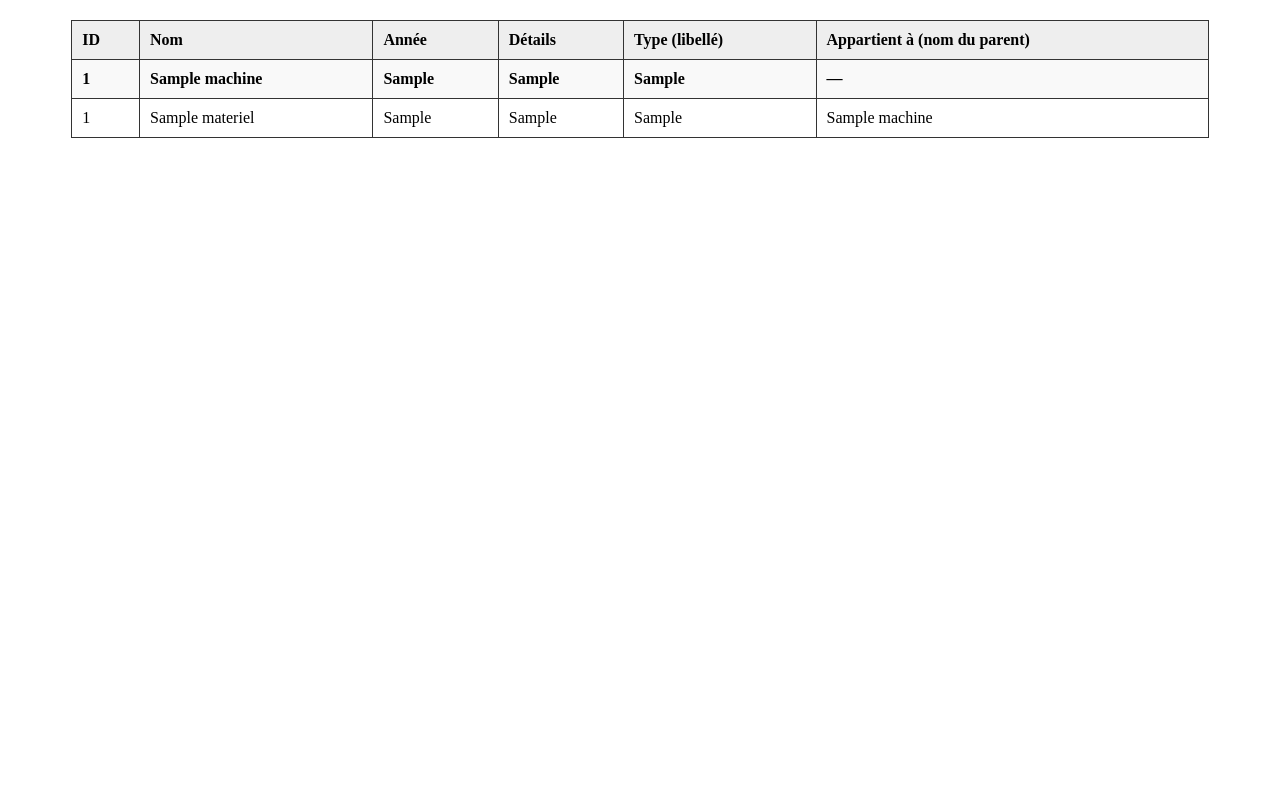
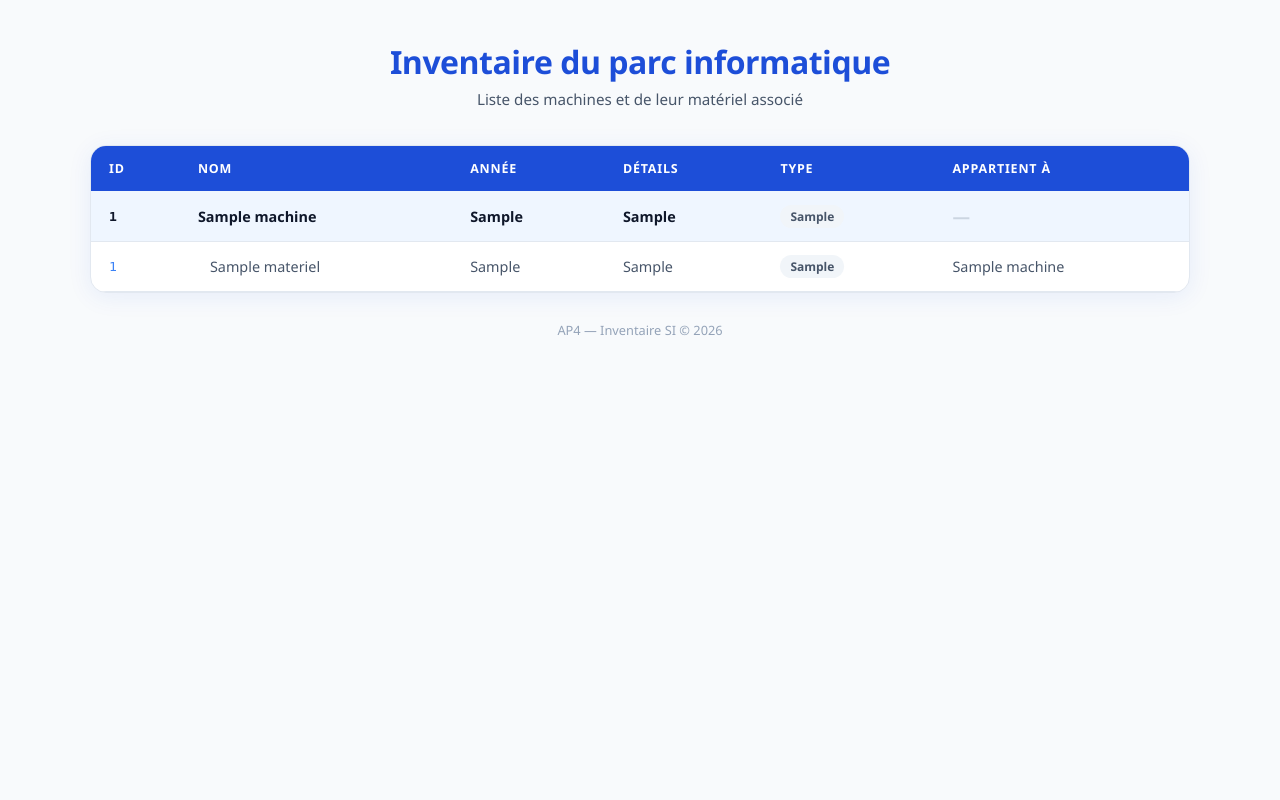
Before and after one commit to fireworld28/AP4, a PHP site: page / in a window 1280 px wide. Run offline with PHP 8.4, Linux system fonts and the light colour scheme; tables that the repository leaves empty or names only in its code hold one stand-in row (values such as "Sample post").

Commit message:
caca
caca

```diff
--- a/index.php
+++ b/index.php
@@ -10,53 +10,70 @@ $machines = $reqMach->fetchAll(\PDO::FETCH_UNIQUE|\PDO::FETCH_ASSOC);
 $reqMat = $connexion->query('SELECT * FROM MATERIEL');
 $materiels = $reqMat->fetchAll(\PDO::FETCH_ASSOC);
 
-// 3. ON FUSIONNE : On ajoute les machines à la liste d'affichage
+// 3. On fusionne : on ajoute les machines à la liste d'affichage
 $affichage_complet = [];
 
-// On ajoute d'abord les machines principales
 foreach ($machines as $id => $m) {
     $affichage_complet[] = [
-            'id' => $id,
-            'nom' => $m['nom_mach'],
-            'annee' => $m['anne_mach'],
-            'details' => $m['det_mach'],
-            'type' => $m['typ_mach'],
-            'parent' => null // C'est une machine principale
+        'id'     => $id,
+        'nom'    => $m['nom_mach'],
+        'annee'  => $m['anne_mach'],
+        'details'=> $m['det_mach'],
+        'type'   => $m['typ_mach'],
+        'parent' => null
     ];
 }
 
-// Puis on ajoute le matériel
 foreach ($materiels as $m) {
     $affichage_complet[] = [
-            'id' => $m['id_mat'],
-            'nom' => $m['nom_mat'],
-            'annee' => $m['anne_mat'],
-            'details' => $m['det_mat'],
-            'type' => $m['typ_mat'],
+        'id'     => $m['id_mat'],
+        'nom'    => $m['nom_mat'],
+        'annee'  => $m['anne_mat'],
+        'details'=> $m['det_mat'],
+        'type'   => $m['typ_mat'],
         'parent' => $m['id_mach_par']
     ];
 }
 
-// On trie par ID pour respecter l'ordre de ton image (1, 2, 3, 4, 10, etc.)
+// On trie par ID
 usort($affichage_complet, function($a, $b) {
     return $a['id'] <=> $b['id'];
 });
+
+// Fonction pour choisir la classe du badge selon le type
+function classeBadge(string $type): string {
+    $type = strtolower($type);
+    $correspondances = [
+        'pc'           => 'pc',
+        'écran'        => 'ecran',
+        'cpu'          => 'cpu',
+        'ram'          => 'ram',
+        'disque'       => 'disque',
+        'os'           => 'os',
+        'gpu'          => 'gpu',
+        'carte réseau' => 'reseau',
+        'batterie'     => 'batterie',
+    ];
+    return $correspondances[$type] ?? 'autre';
+}
 ?>
 
 <!DOCTYPE html>
 <html lang="fr">
 <head>
     <meta charset="UTF-8">
+    <meta name="viewport" content="width=device-width, initial-scale=1.0">
     <title>Inventaire SI</title>
-    <style>
-        table { border-collapse: collapse; width: 90%; margin: 20px auto; } /* [cite: 5, 6] */
-        th, td { border: 1px solid #333; padding: 10px; text-align: left; } /* [cite: 6, 7] */
-        th { background-color: #eee; } /* [cite: 7, 8] */
-        .principal { background-color: #f9f9f9; font-weight: bold; }
-    </style>
+    <link rel="stylesheet" href="style.css">
 </head>
 <body>
 
+    <header>
+        <h1> Inventaire du parc informatique</h1>
+        <p>Liste des machines et de leur matériel associé</p>
+    </header>
+
+    <div class="conteneur-tableau">
         <table>
             <thead>
                 <tr>
@@ -64,31 +81,51 @@ usort($affichage_complet, function($a, $b) {
                     <th>Nom</th>
                     <th>Année</th>
                     <th>Détails</th>
-        <th>Type (libellé)</th>
-        <th>Appartient à (nom du parent)</th>
+                    <th>Type</th>
+                    <th>Appartient à</th>
                 </tr>
             </thead>
             <tbody>
                 <?php foreach ($affichage_complet as $item): ?>
                     <?php $est_principal = empty($item['parent']); ?>
                     <tr class="<?= $est_principal ? 'principal' : '' ?>">
+
                         <td><?= $item['id'] ?></td>
+
                         <td><?= htmlspecialchars($item['nom'] ?? '') ?></td>
-            <td><?= htmlspecialchars($item['annee'] ?? '') ?></td> <td><?= htmlspecialchars($item['details'] ?? '') ?></td>
-            <td><?= htmlspecialchars($item['type'] ?? '') ?></td>
+
+                        <td><?= htmlspecialchars($item['annee'] ?? '') ?></td>
+
                         <td>
-                <?php
-                if (!$est_principal && isset($machines[$item['parent']])) {
-                    echo htmlspecialchars($machines[$item['parent']]['nom_mach']);
-                } else {
-                    echo "—";
-                }
-                ?>
+                            <?php if (!empty($item['details'])): ?>
+                                <?= htmlspecialchars($item['details']) ?>
+                            <?php else: ?>
+                                <span class="vide">—</span>
+                            <?php endif; ?>
                         </td>
+
+                        <td>
+                            <span class="badge <?= classeBadge($item['type'] ?? '') ?>">
+                                <?= htmlspecialchars($item['type'] ?? '') ?>
+                            </span>
+                        </td>
+
+                        <td>
+                            <?php if (!$est_principal && isset($machines[$item['parent']])): ?>
+                                <?= htmlspecialchars($machines[$item['parent']]['nom_mach']) ?>
+                            <?php else: ?>
+                                <span class="vide">—</span>
+                            <?php endif; ?>
+                        </td>
+
                     </tr>
                 <?php endforeach; ?>
             </tbody>
         </table>
+    </div>
+    <footer>
+        <p>AP4 — Inventaire SI &copy; <?= date('Y') ?></p>
+    </footer>
 
 </body>
 </html>
--- /dev/null
+++ b/style.css
@@ -0,0 +1,158 @@
+/* ============================================
+   INVENTAIRE SI — Style moderne épuré blanc/bleu
+   ============================================ */
+
+/* --- Variables de couleurs --- */
+:root {
+    --bleu-principal : #1d4ed8;
+    --bleu-clair     : #dbeafe;
+    --bleu-hover     : #eff6ff;
+    --bleu-accent    : #3b82f6;
+    --blanc          : #ffffff;
+    --gris-clair     : #f8fafc;
+    --gris-bord      : #e2e8f0;
+    --gris-texte     : #475569;
+    --noir-titre     : #0f172a;
+    --vert-badge     : #dcfce7;
+    --vert-texte     : #166534;
+    --orange-badge   : #fef3c7;
+    --orange-texte   : #92400e;
+}
+
+/* --- Reset de base --- */
+*, *::before, *::after {
+    box-sizing: border-box;
+    margin: 0;
+    padding: 0;
+}
+
+/* --- Corps de la page --- */
+body {
+    font-family: 'Segoe UI', Tahoma, Geneva, Verdana, sans-serif;
+    background-color: var(--gris-clair);
+    color: var(--noir-titre);
+    min-height: 100vh;
+    padding: 40px 20px;
+}
+
+/* --- En-tête de la page --- */
+header {
+    text-align: center;
+    margin-bottom: 36px;
+}
+
+header h1 {
+    font-size: 2rem;
+    font-weight: 600;
+    color: var(--bleu-principal);
+    letter-spacing: -0.5px;
+}
+
+header p {
+    margin-top: 6px;
+    color: var(--gris-texte);
+    font-size: 0.95rem;
+}
+
+/* --- Conteneur du tableau --- */
+.conteneur-tableau {
+    max-width: 1100px;
+    margin: 0 auto;
+    background-color: var(--blanc);
+    border-radius: 16px;
+    box-shadow: 0 4px 24px rgba(29, 78, 216, 0.08);
+    overflow: hidden;
+    border: 1px solid var(--gris-bord);
+}
+
+/* --- Tableau --- */
+table {
+    width: 100%;
+    border-collapse: collapse;
+}
+
+/* --- En-têtes du tableau --- */
+thead tr {
+    background-color: var(--bleu-principal);
+}
+
+thead th {
+    padding: 14px 18px;
+    text-align: left;
+    font-size: 0.78rem;
+    font-weight: 600;
+    color: var(--blanc);
+    text-transform: uppercase;
+    letter-spacing: 0.8px;
+}
+
+/* --- Cellules du tableau --- */
+tbody td {
+    padding: 13px 18px;
+    font-size: 0.9rem;
+    color: var(--gris-texte);
+    border-bottom: 1px solid var(--gris-bord);
+}
+
+/* --- Lignes machines principales (en gras, fond bleu très clair) --- */
+tbody tr.principal td {
+    background-color: var(--bleu-hover);
+    color: var(--noir-titre);
+    font-weight: 600;
+}
+
+/* --- Lignes matériel (légèrement indentées visuellement) --- */
+tbody tr:not(.principal) td:nth-child(2) {
+    padding-left: 30px;
+    color: var(--gris-texte);
+}
+
+/* --- Effet hover sur les lignes --- */
+tbody tr:hover td {
+    background-color: var(--bleu-clair);
+    transition: background-color 0.15s ease;
+}
+
+/* --- ID en monospace --- */
+tbody td:first-child {
+    font-family: monospace;
+    font-size: 0.82rem;
+    color: var(--bleu-accent);
+    font-weight: 500;
+}
+
+/* --- Badge pour la colonne Type --- */
+.badge {
+    display: inline-block;
+    padding: 3px 10px;
+    border-radius: 999px;
+    font-size: 0.75rem;
+    font-weight: 600;
+    background-color: var(--bleu-clair);
+    color: var(--bleu-principal);
+}
+
+.badge.pc       { background-color: #dbeafe; color: #1d4ed8; }
+.badge.ecran    { background-color: #cffafe; color: #155e75; }
+.badge.cpu      { background-color: #ede9fe; color: #5b21b6; }
+.badge.ram      { background-color: #fce7f3; color: #9d174d; }
+.badge.disque   { background-color: #fef3c7; color: #92400e; }
+.badge.os       { background-color: #dcfce7; color: #166534; }
+.badge.gpu      { background-color: #e0f2fe; color: #0369a1; }
+.badge.reseau   { background-color: #f0fdf4; color: #15803d; }
+.badge.batterie { background-color: #fff7ed; color: #c2410c; }
+.badge.autre    { background-color: #f1f5f9; color: #475569; }
+
+/* --- Tiret pour cellule vide --- */
+.vide {
+    color: #cbd5e1;
+    font-size: 1.1rem;
+}
+
+/* --- Pied de page --- */
+footer {
+    text-align: center;
+    margin-top: 28px;
+    color: #94a3b8;
+    font-size: 0.8rem;
+}
```
Also changed, not shown: 1 other file. Lines whose indentation alone changed are shown as unchanged.
